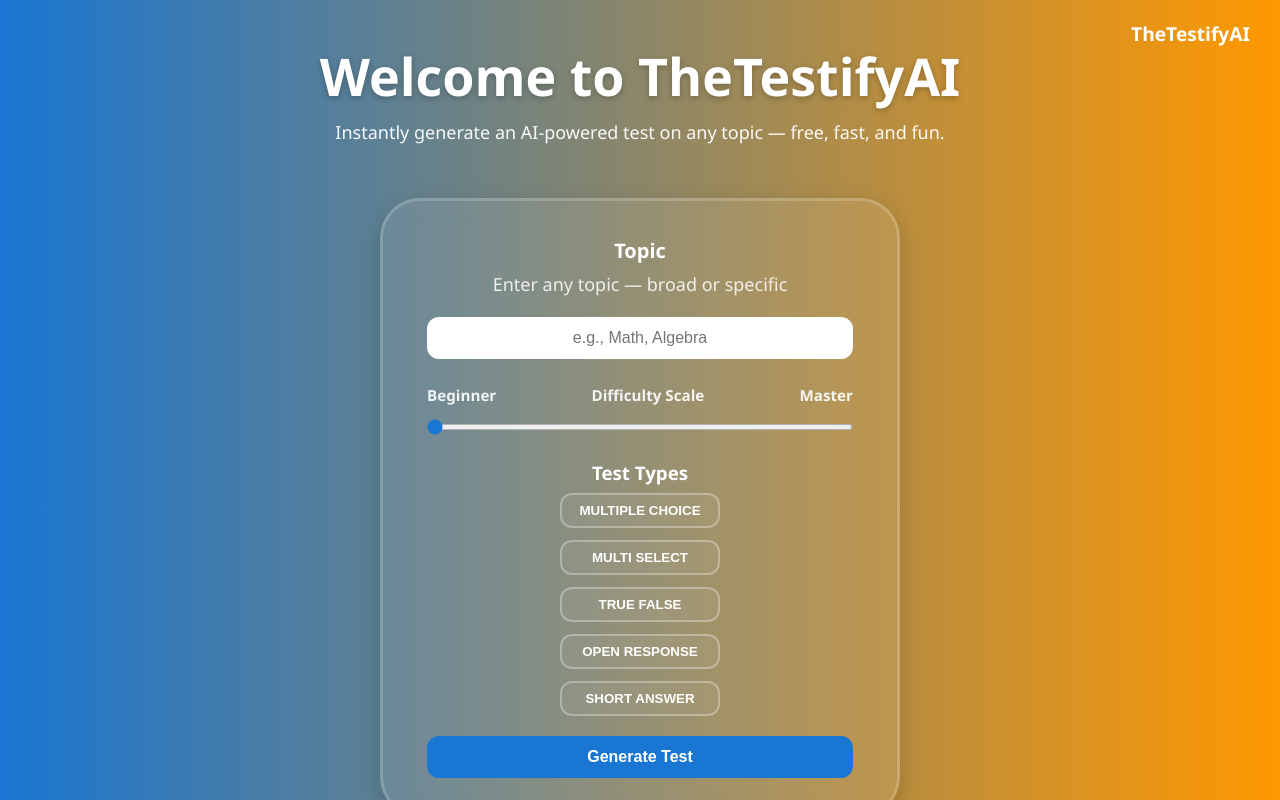
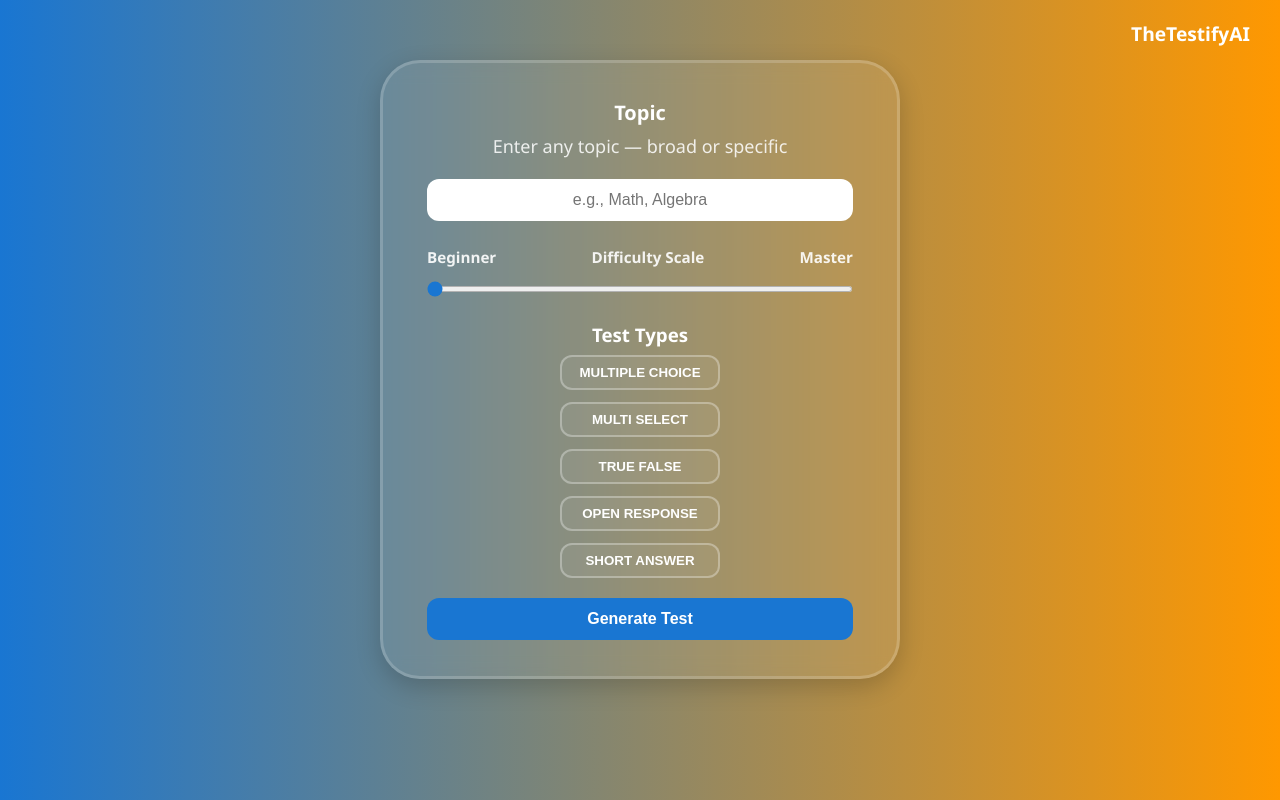
Before and after one commit to christensenandrew455-cell/Testifyai, a Next.js app: page /testsetup in a window 1280 px wide. Built offline with nearby package versions, Linux system fonts and the light colour scheme.

Commit message:
Update page.js

```diff
--- a/app/testsetup/page.js
+++ b/app/testsetup/page.js
@@ -2,7 +2,7 @@
 import { useState } from "react";
 import { useRouter } from "next/navigation";
 
-export default function HomePage() {
+export default function testsetuppage() {
   const router = useRouter();
   const [topic, setTopic] = useState("");
   const [difficulty, setDifficulty] = useState(1);
@@ -127,29 +127,6 @@ export default function HomePage() {
       >
         TheTestifyAI
       </div>
-
-      <h1
-        style={{
-          fontSize: "clamp(2rem, 6vw, 3.25rem)",
-          fontWeight: 800,
-          textShadow: "0 2px 6px rgba(0,0,0,0.25)",
-          marginBottom: "0.5rem",
-        }}
-      >
-        Welcome to TheTestifyAI
-      </h1>
-
-      <p
-        style={{
-          fontSize: "1.125rem",
-          maxWidth: "720px",
-          marginBottom: "2rem",
-          color: "rgba(255,255,255,0.95)",
-          lineHeight: 1.5,
-        }}
-      >
-        Instantly generate an AI-powered test on any topic — free, fast, and fun.
-      </p>
 
       {/* Test Setup Card */}
       <div
```
